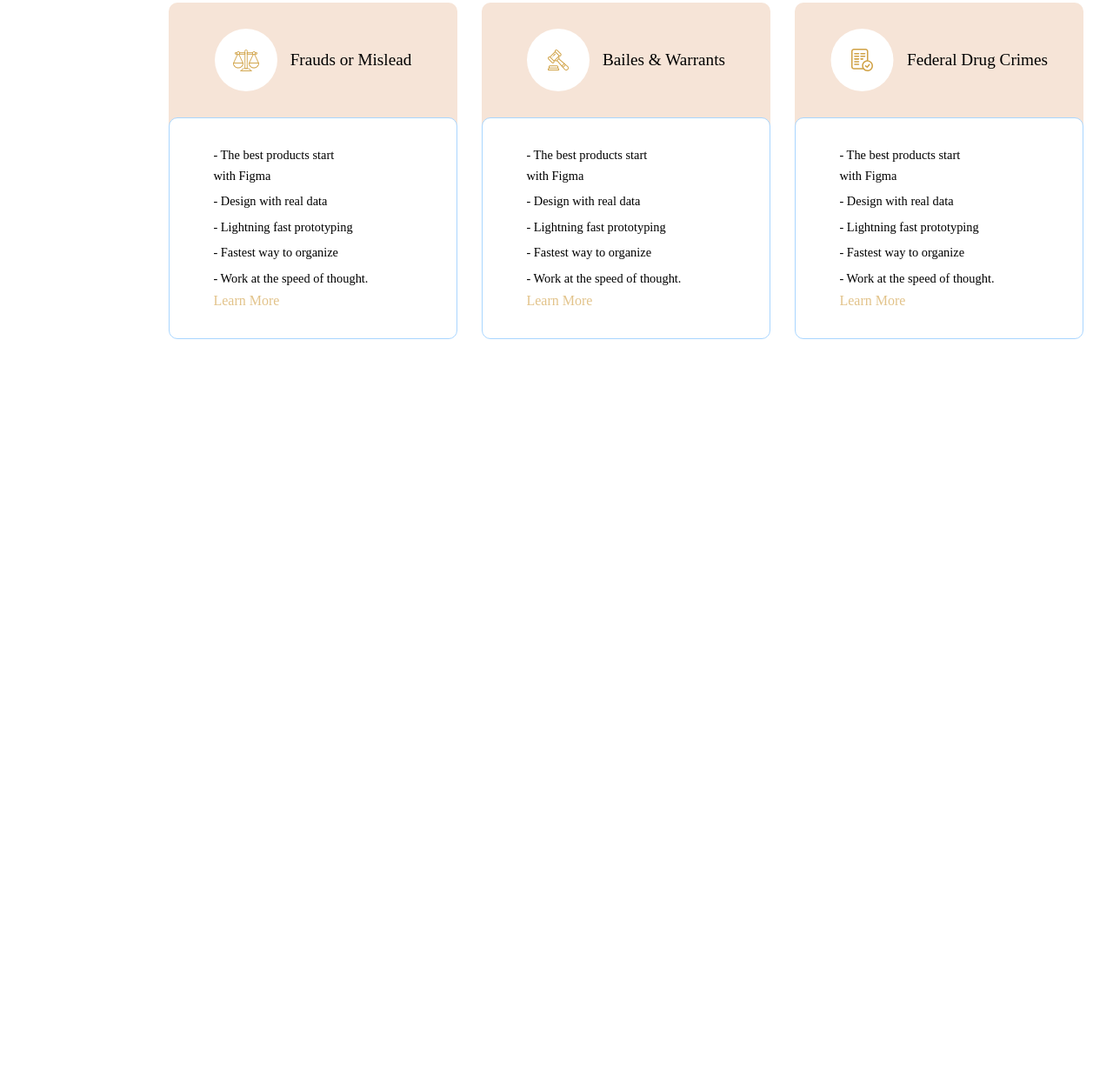
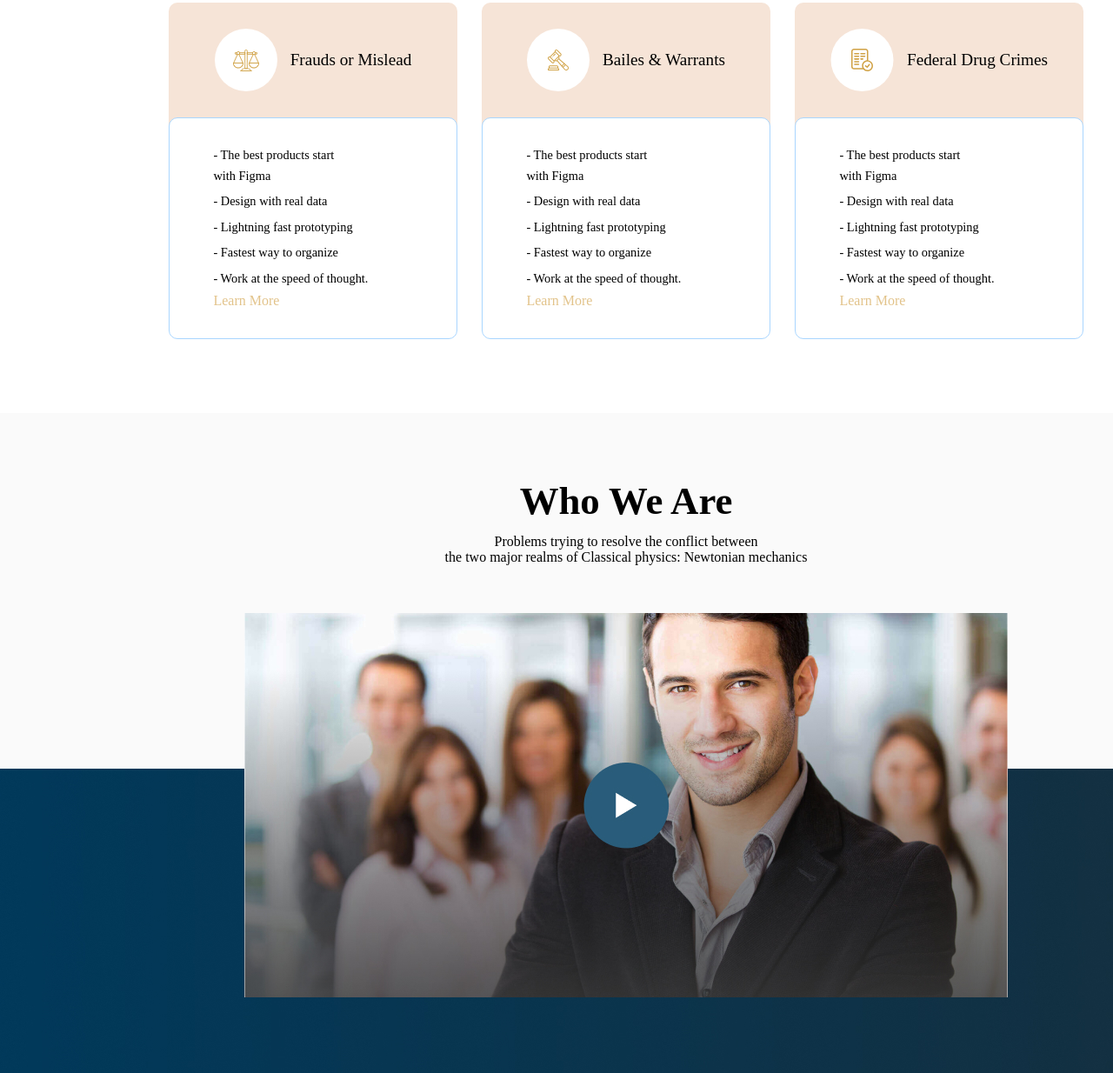
Before and after one commit to geawziv/Litigade, a plain HTML site: page index.html in a window 1280 px wide. Shown: the part 1080-2314 px from the top of the page at 87% size. Before the commit the page ends 1555 px from the top, so only its background shows below. Drawn offline with Linux system fonts and the light colour scheme.

Commit message:
feat: add second section

```diff
--- a/index.html
+++ b/index.html
@@ -122,6 +122,14 @@
                     </div>
                 </div>
             </main>
+            <main class="main2">
+                <div>
+                    <h3>Who We Are</h3>
+                    <p>Problems trying to resolve the conflict between<br>
+                    the two major realms of Classical physics: Newtonian mechanics</p>
+                </div>
+                <img src="images/video.jpg" alt="video">
+            </main>
         </div>
     </body>
 </html>
--- a/styles/styles.css
+++ b/styles/styles.css
@@ -289,3 +289,44 @@ select
 .main1 .advices > div .div2 a:visited {
     color: #e2c38a;
 }
+
+
+.main2
+{
+    display: flex;
+    align-items: center;
+    flex-direction: column;
+    justify-content: space-between;
+    text-align: center;
+    height: 597px;
+    background-image: url(../images/background-main2.jpg);
+    background-color: #fafafa;
+    background-size: 1440px 350.5px;
+    background-repeat: no-repeat;
+    background-position: right bottom;
+    padding-bottom: 87px;
+    padding-top: 75px;
+}
+
+.main2 div h3, p
+{
+    margin: 0;
+}
+.main2 div
+{
+    display: flex;
+    align-items: center;
+    flex-direction: column;
+    justify-content: space-between;
+    text-align: center;
+    height: 100px;
+}
+.main2 div h3
+{
+    font-size: calc(2rem + 1.6vh);
+    padding-bottom: 12px;
+}
+.main2 div p
+{
+    font-size: calc(0.8rem + 0.4vh);
+}
```
Also changed, not shown: images/video.jpg (added).
